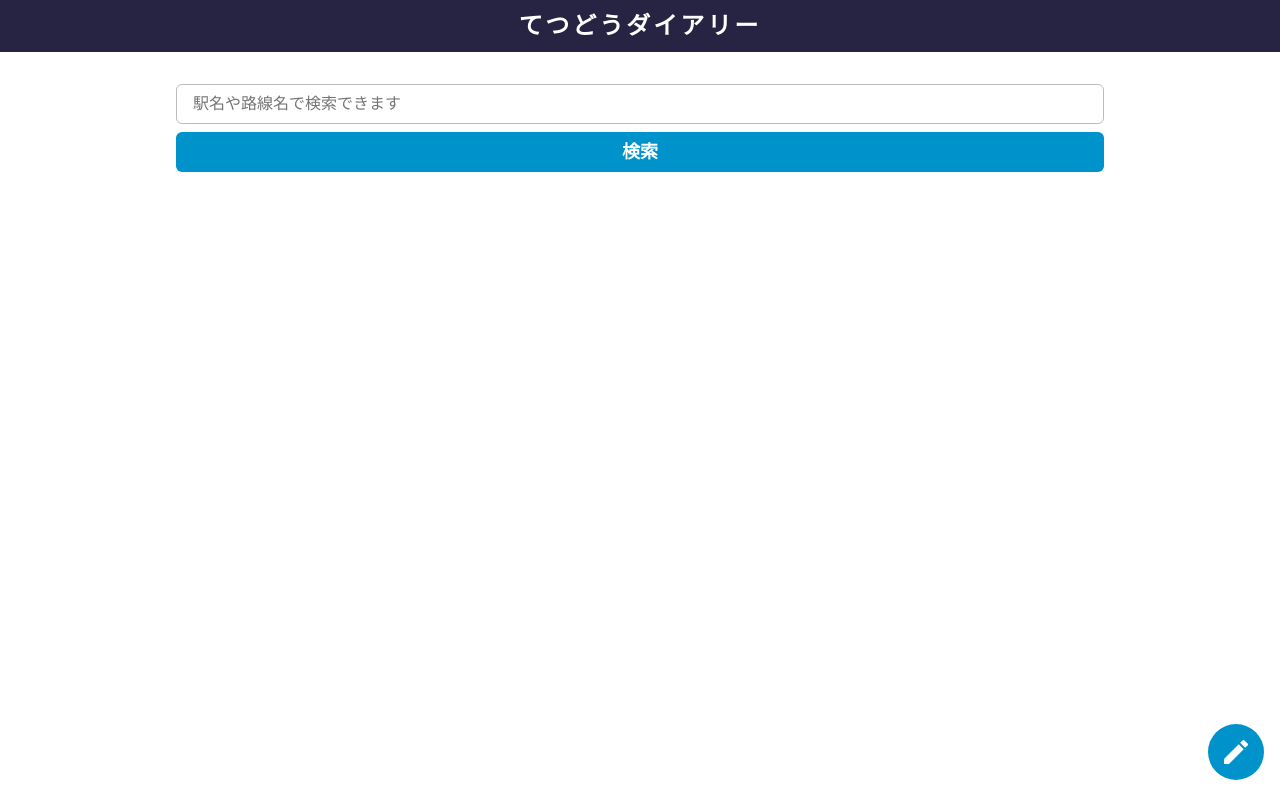
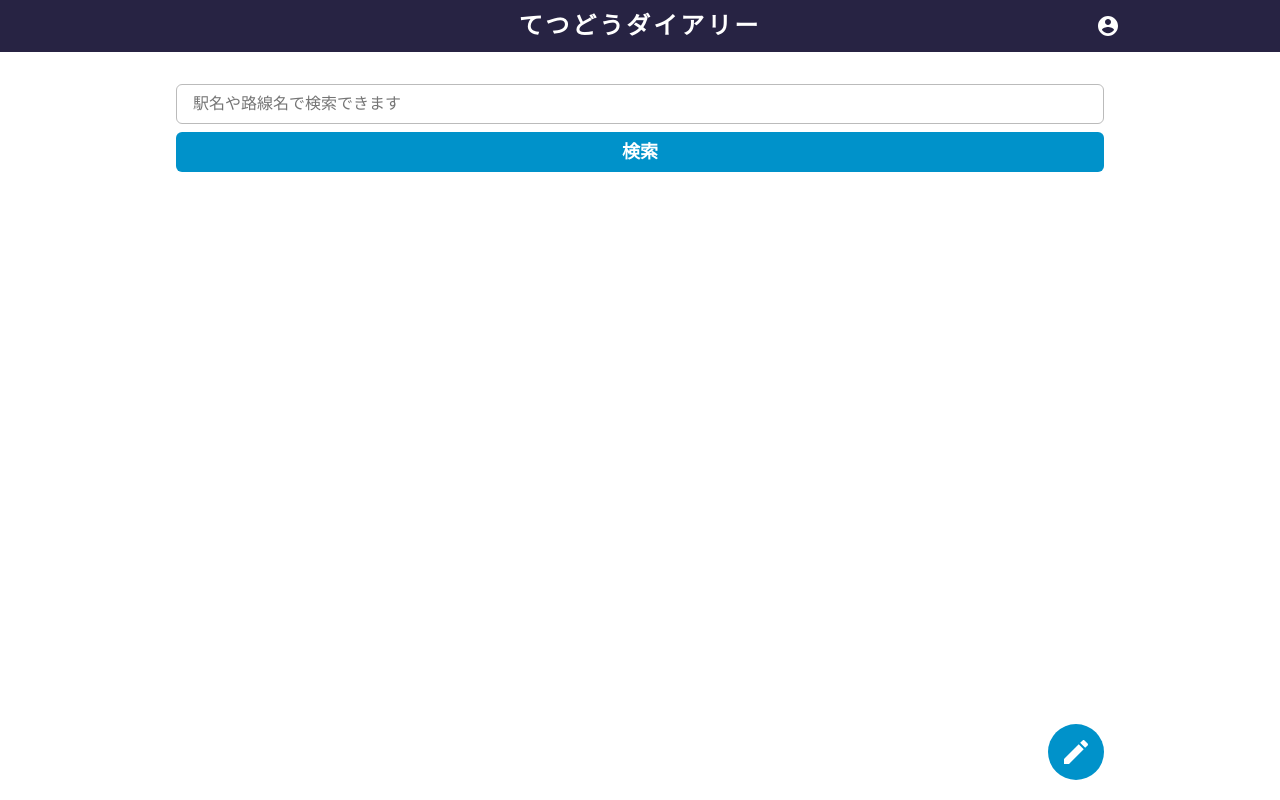
Before and after one commit to yk1979/railway-diary, a Next.js app: page / in a window 1280 px wide. Built offline with nearby package versions, Linux system fonts and the light colour scheme; a web font is replaced by a local one.

Commit message:
ヘッダーにマイページへの導線追加

```diff
--- a/src/components/AddButton.tsx
+++ b/src/components/EditButton.tsx
@@ -21,7 +21,7 @@ type Props = {
   className?: string;
 };
 
-const AddButton = ({ className }: Props) => (
+const EditButton = ({ className }: Props) => (
   <Link href="/edit">
     <Root className={className}>
       <MdModeEdit />
@@ -29,4 +29,4 @@ const AddButton = ({ className }: Props) => (
   </Link>
 );
 
-export default AddButton;
+export default EditButton;
--- a/src/components/Header.tsx
+++ b/src/components/Header.tsx
@@ -1,11 +1,13 @@
 import Link from "next/link";
 import React from "react";
+import { MdAccountCircle } from "react-icons/md";
 import styled from "styled-components";
 
 import Color from "../constants/Color";
 
 const Root = styled.header`
   padding: 8px;
+  color: ${Color.Text.White};
   font-weight: bold;
   font-size: 2.4rem;
   font-family: "corporate-logo", sans-serif;
@@ -15,19 +17,30 @@ const Root = styled.header`
 `;
 
 const Inner = styled.div`
+  position: relative;
   max-width: 960px;
   margin: 0 auto;
 `;
 
-const StyledLink = styled.a`
-  color: ${Color.Text.White};
+const TopLink = styled.a`
+  display: inline-block;
+`;
+
+const MyPageLink = styled(MdAccountCircle)`
+  position: absolute;
+  top: 50%;
+  right: 0;
+  transform: translate(0, -50%);
 `;
 
 const Header = () => (
   <Root>
     <Inner>
       <Link href="/">
-        <StyledLink>てつどうダイアリー</StyledLink>
+        <TopLink>てつどうダイアリー</TopLink>
+      </Link>
+      <Link href="/mypage">
+        <MyPageLink />
       </Link>
     </Inner>
   </Root>
--- a/src/pages/index.tsx
+++ b/src/pages/index.tsx
@@ -1,16 +1,18 @@
 import React from "react";
 import styled from "styled-components";
 
-import AddButton from "../components/AddButton";
+import EditButton from "../components/EditButton";
 import Layout from "../components/Layout";
 import SearchBox from "../components/SearchBox";
 
 const StyledLayout = styled(Layout)`
-  position: relative;
+  > div {
+    position: relative;
+  }
 `;
 
-const StyledAddButton = styled(AddButton)`
-  position: fixed;
+const StyledEditButton = styled(EditButton)`
+  position: absolute;
   right: 16px;
   bottom: 20px;
 `;
@@ -18,7 +20,7 @@ const StyledAddButton = styled(AddButton)`
 const IndexPage = () => (
   <StyledLayout>
     <SearchBox />
-    <StyledAddButton />
+    <StyledEditButton />
   </StyledLayout>
 );
 
```
